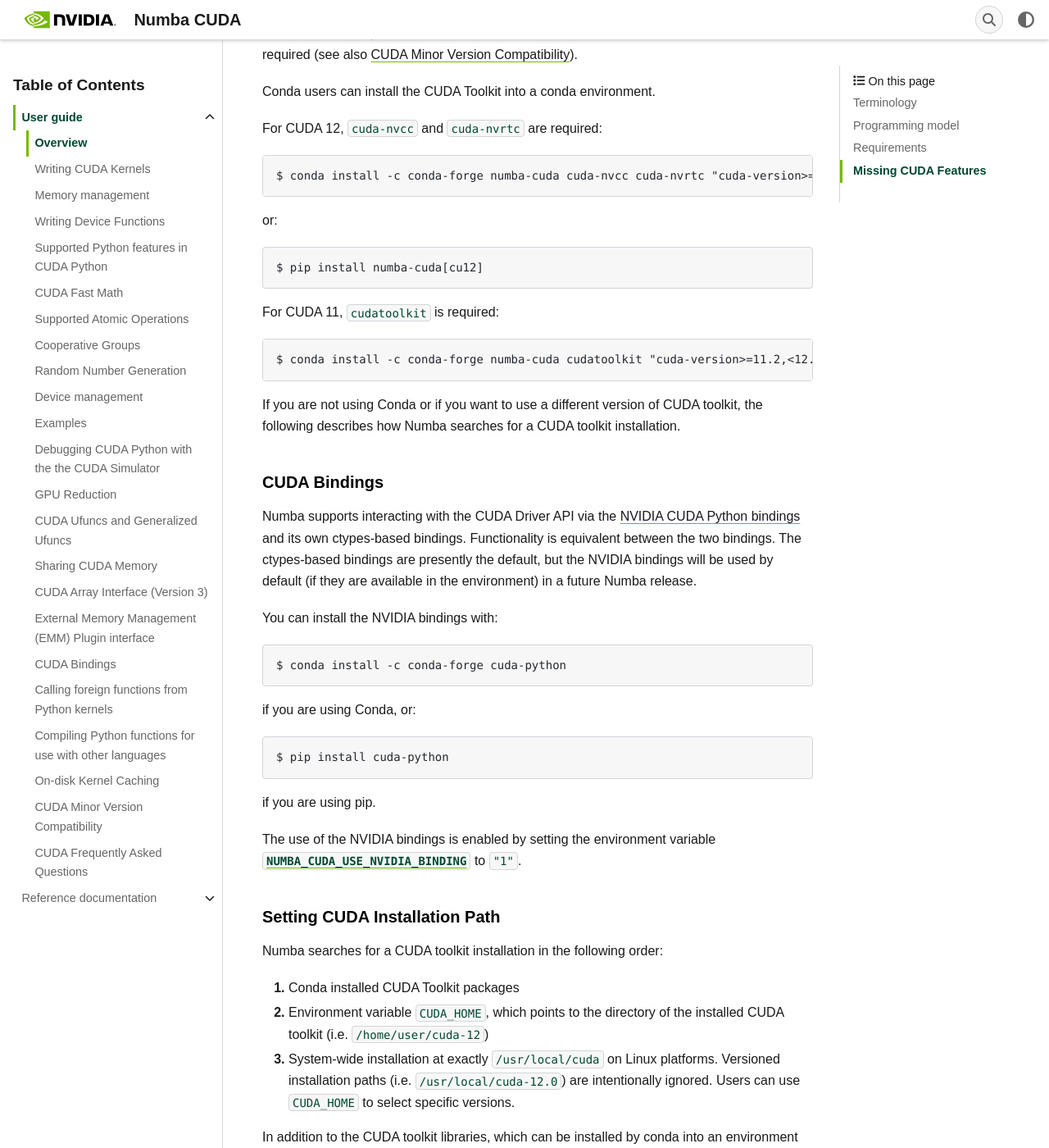
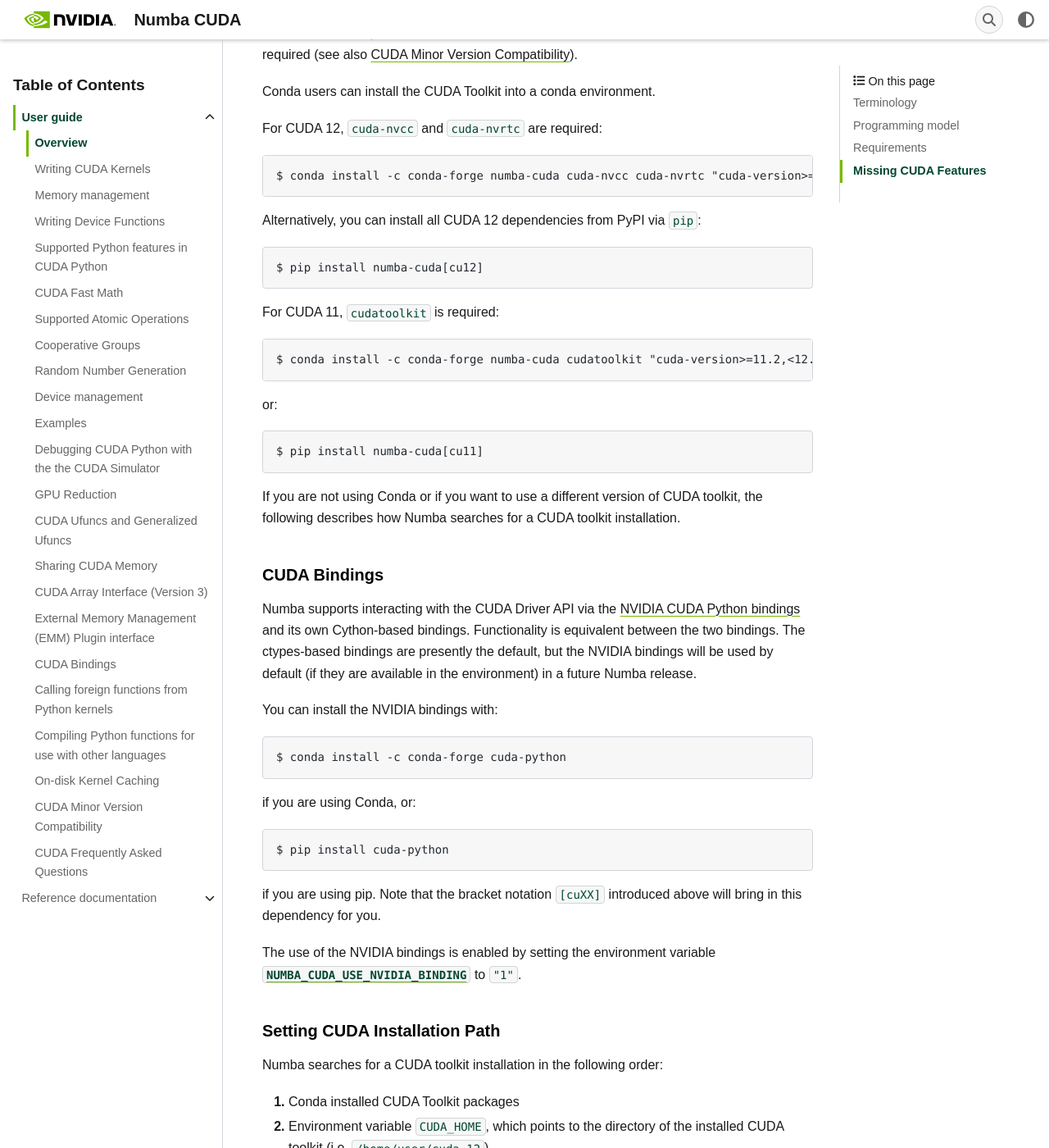
Before and after one commit to NVIDIA/numba-cuda, a Sphinx documentation site: the page built from docs/source/user/overview.rst, in a window 1280 px wide and 1400 px high, scrolled down 1385 px. Shown: the whole window at 82% size. Built offline with Sphinx 7.4.7, drawn with Linux system fonts in a browser that asks for light colours; some web fonts are replaced.

Commit message:
also supports CUDA 11

```diff
--- a/docs/source/user/overview.rst
+++ b/docs/source/user/overview.rst
@@ -66,13 +66,17 @@
 
     $ conda install -c conda-forge numba-cuda cuda-nvcc cuda-nvrtc "cuda-version>=12.0"
 
-or::
+Alternatively, you can install all CUDA 12 dependencies from PyPI via ``pip``::
 
     $ pip install numba-cuda[cu12]
 
 For CUDA 11, ``cudatoolkit`` is required::
 
     $ conda install -c conda-forge numba-cuda cudatoolkit "cuda-version>=11.2,<12.0"
+
+or::
+
+    $ pip install numba-cuda[cu11]
 
 If you are not using Conda or if you want to use a different version of CUDA
 toolkit, the following describes how Numba searches for a CUDA toolkit
@@ -84,7 +88,7 @@
 ~~~~~~~~~~~~~
 
 Numba supports interacting with the CUDA Driver API via the `NVIDIA CUDA Python
-bindings <https://nvidia.github.io/cuda-python/>`_ and its own ctypes-based
+bindings <https://nvidia.github.io/cuda-python/>`_ and its own Cython-based
 bindings. Functionality is equivalent between the two bindings. The
 ctypes-based bindings are presently the default, but the NVIDIA bindings will
 be used by default (if they are available in the environment) in a future Numba
@@ -98,7 +102,8 @@
 
    $ pip install cuda-python
 
-if you are using pip.
+if you are using pip. Note that the bracket notation ``[cuXX]`` introduced above
+will bring in this dependency for you.
 
 The use of the NVIDIA bindings is enabled by setting the environment variable
 :envvar:`NUMBA_CUDA_USE_NVIDIA_BINDING` to ``"1"``.
```
Also changed, not shown: pyproject.toml (+9 -0 lines).
